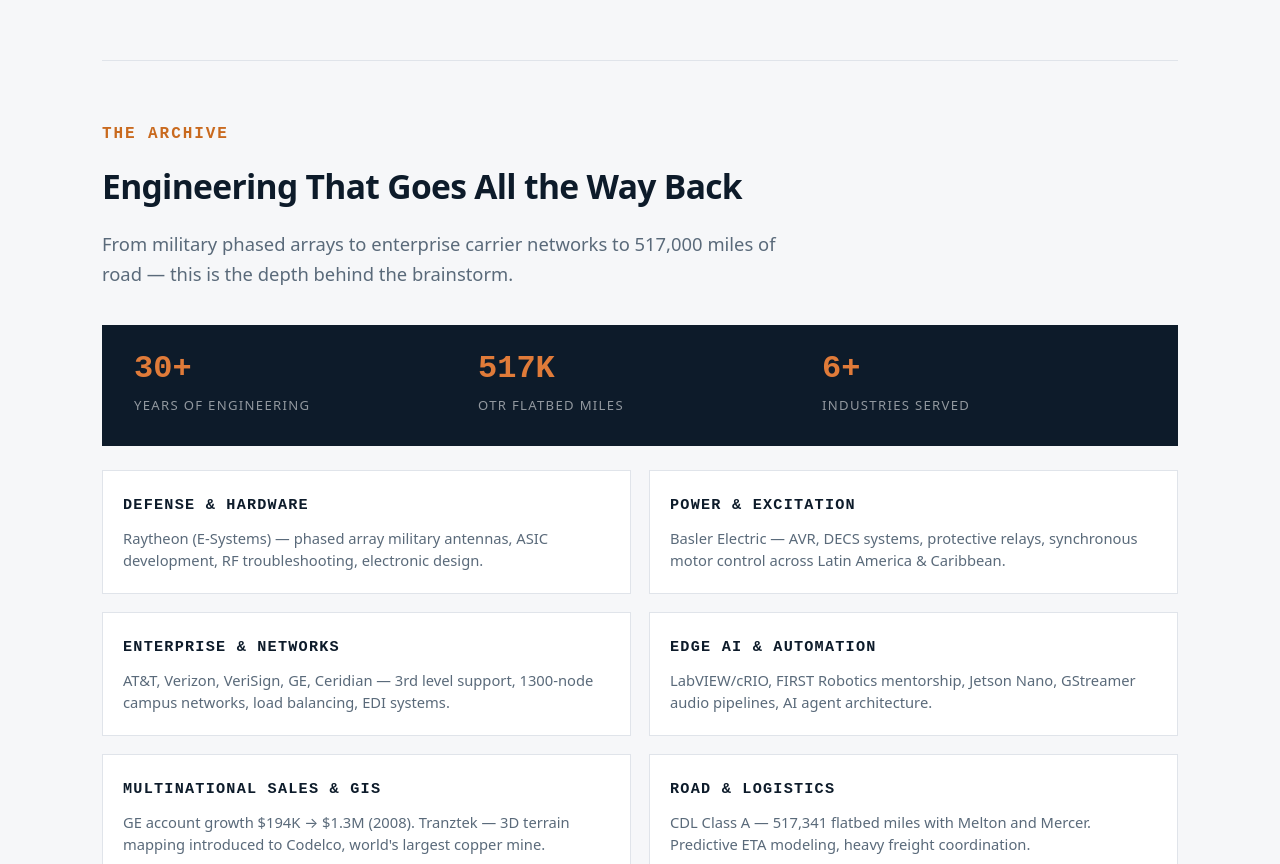
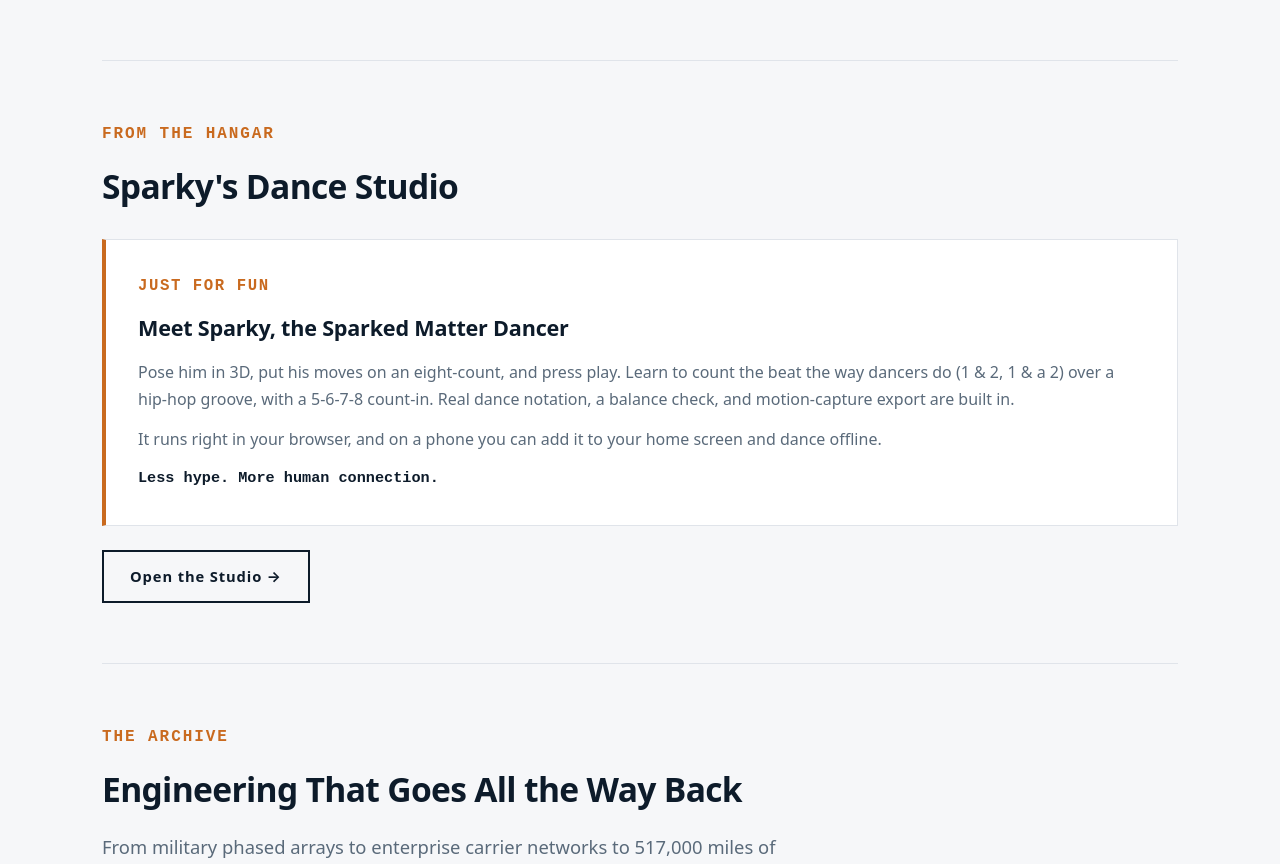
Before and after one commit to emil135k/sparked-matter-site, a plain HTML site: page index.html in a window 1280 px wide. Shown: the part 4724-5588 px from the top of the page. Drawn offline with Linux system fonts and the light colour scheme.

Commit message:
Homepage: add Sparky's Dance Studio section linking to /sparky/
Co-Authored-By: Claude Opus 5.5 <noreply@anthropic.com>
Claude-Session: https://claude.ai/code/session_01WxjhiYHD1fefdxfrwMRVWv

```diff
--- a/index.html
+++ b/index.html
@@ -640,6 +640,20 @@
         </div>
     </section>
 
+    <!-- ═══ SPARKY ═══ -->
+    <section>
+        <span class="eyebrow">From the Hangar</span>
+        <h2>Sparky's Dance Studio</h2>
+        <div class="integration-block">
+            <span class="focus-tag">Just for Fun</span>
+            <h3>Meet Sparky, the Sparked Matter Dancer</h3>
+            <p>Pose him in 3D, put his moves on an eight-count, and press play. Learn to count the beat the way dancers do (1 &amp; 2, 1 &amp; a 2) over a hip-hop groove, with a 5-6-7-8 count-in. Real dance notation, a balance check, and motion-capture export are built in.</p>
+            <p>It runs right in your browser, and on a phone you can add it to your home screen and dance offline.</p>
+            <p class="integration-close">Less hype. More human connection.</p>
+        </div>
+        <a href="/sparky/" class="download-btn">Open the Studio →</a>
+    </section>
+
     <!-- ═══ CREDENTIALS ═══ -->
     <section>
         <span class="eyebrow">The Archive</span>
```
